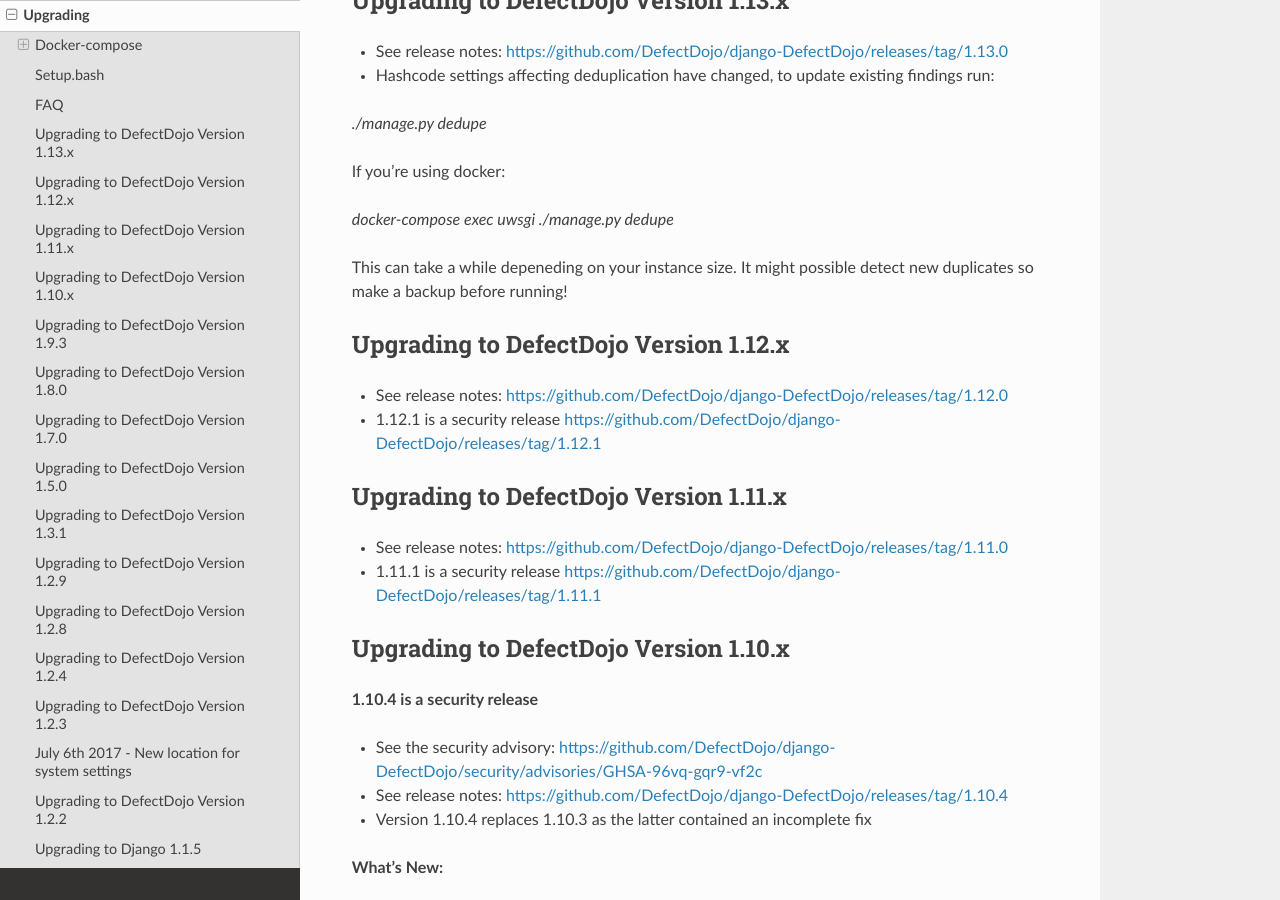
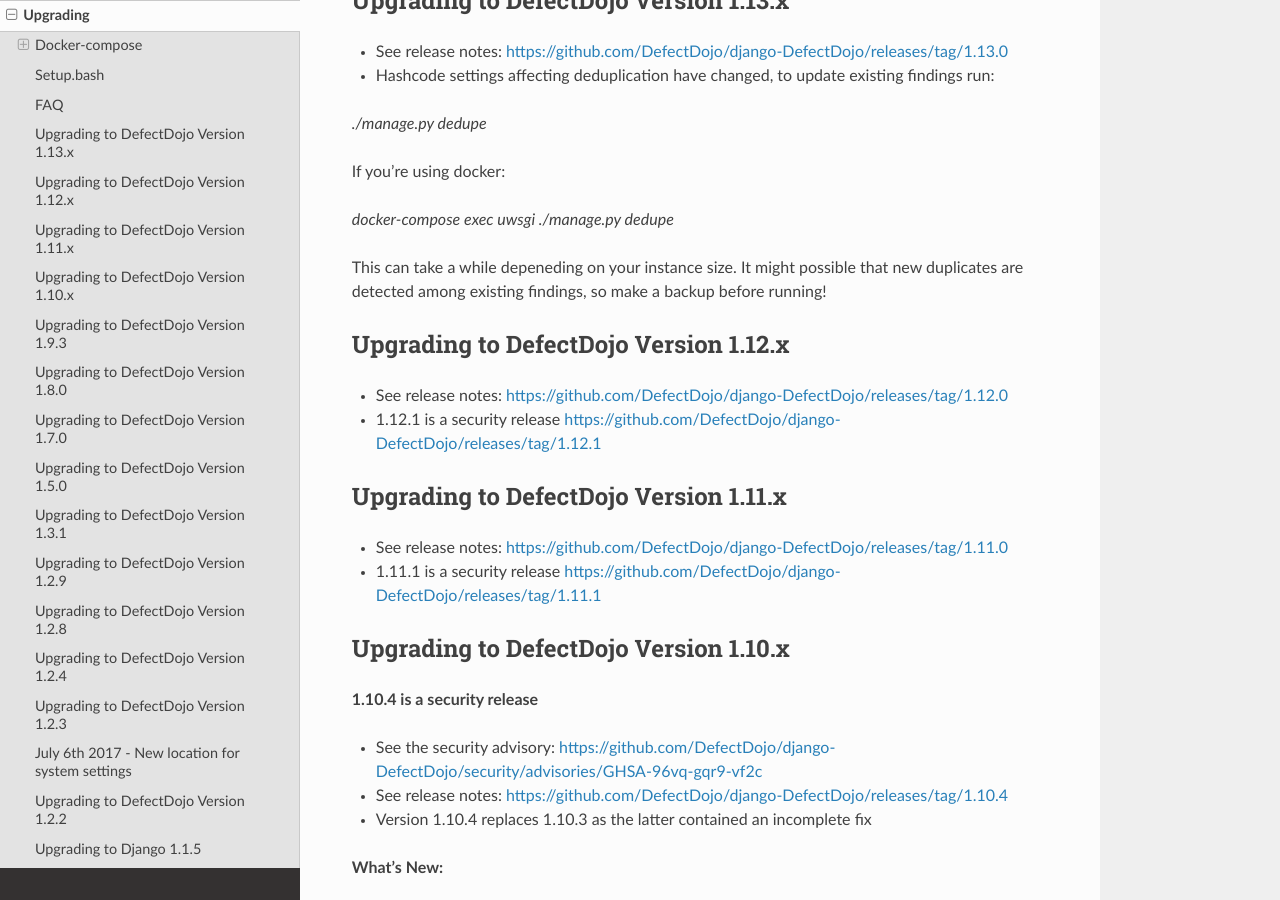
Before and after one commit to DefectDojo/Documentation, a Sphinx documentation site: the page built from docs/upgrading.rst, in a window 1280 px wide and 900 px high, scrolled down 2291 px. Built offline with Sphinx 7.4.7 and the Read the Docs theme 2.0.0, drawn with Linux system fonts in a browser that asks for light colours.

Commit message:
Update upgrading.rst

```diff
--- a/docs/upgrading.rst
+++ b/docs/upgrading.rst
@@ -97,7 +97,7 @@
 
 `docker-compose exec uwsgi ./manage.py dedupe`
 
-This can take a while depeneding on your instance size. It might possible detect new duplicates so make a backup before running!
+This can take a while depeneding on your instance size. It might possible that new duplicates are detected among existing findings, so make a backup before running!
 
 
 Upgrading to DefectDojo Version 1.12.x
```
